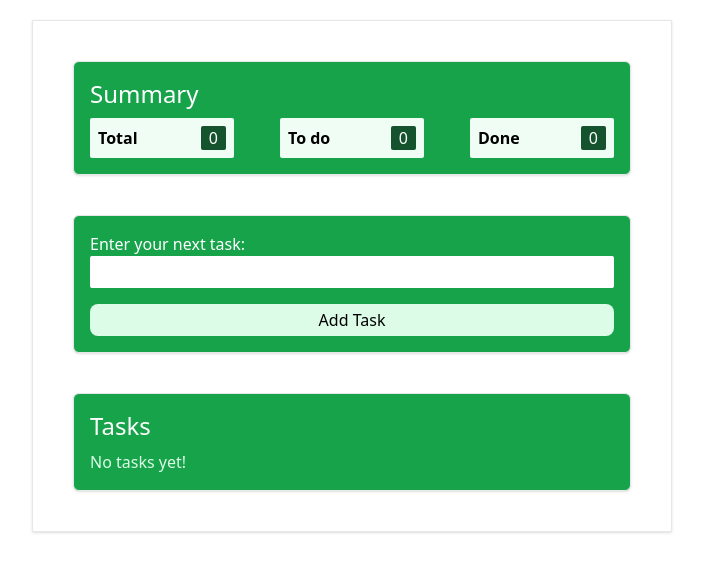
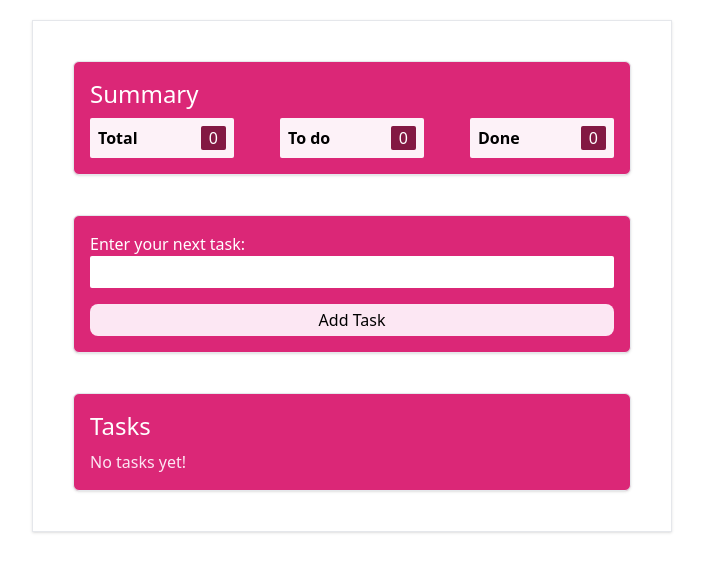
Before and after one commit to Ruzeda/toDolistApp, a React (Vite) app: page / in a window 1280 px wide. Shown: the top 572 px of the page, without its empty margins (288-991 px from the left). Built offline with nearby package versions, Linux system fonts and the light colour scheme.

Commit message:
pink color scheme added

```diff
--- a/src/components/Container.tsx
+++ b/src/components/Container.tsx
@@ -6,7 +6,7 @@ const Container = ({
     title?: string
 }) => {
     return (
-        <div className="bg-green-600 p-4 border shadow rounded-md">
+        <div className="bg-pink-600 p-4 border shadow rounded-md">
             {title && <h2 className="text-2xl pb-2 text-white">{title}</h2>}
             <div>{children}</div>
             </div>
--- a/src/components/Input.tsx
+++ b/src/components/Input.tsx
@@ -25,7 +25,7 @@ const InputContainer = ({
             </div>
             <button
                 type='submit'
-                className="bg-green-100 rounded-lg hover:bg-green-200 p-1"
+                className="bg-pink-100 rounded-lg hover:bg-pink-200 p-1"
             >
             Add Task
             </button>
--- a/src/components/Summary/SummaryItem.tsx
+++ b/src/components/Summary/SummaryItem.tsx
@@ -6,9 +6,9 @@ const SummaryItem = ({
     itemValue: number;
 }) => {
     return (
-        <article className='bg-green-50 w-36 rounded-sm flex justify-between p-2'>
+        <article className='bg-pink-50 w-36 rounded-sm flex justify-between p-2'>
             <h3 className="font-bold">{itemName}</h3>
-            <span className='bg-green-900 text-white px-2 rounded-sm'>
+            <span className='bg-pink-900 text-white px-2 rounded-sm'>
                 {itemValue}
             </span>
         </article>
--- a/src/components/Tasks/Task.tsx
+++ b/src/components/Tasks/Task.tsx
@@ -24,7 +24,7 @@ const Tasks = ({
               />
             ))
           ) : (
-            <span className="text-green-100">No tasks yet!</span>
+            <span className="text-pink-100">No tasks yet!</span>
           )}
         </div>
       );
--- a/src/components/Tasks/TaskItem.tsx
+++ b/src/components/Tasks/TaskItem.tsx
@@ -22,7 +22,7 @@ const TaskItem = ({
                 {name}
             </div>
             <button
-                className="bg-green-200 hover:bg-green-300 rounded-lg p-1 px-3"
+                className="bg-pink-200 hover:bg-pink-300 rounded-lg p-1 px-3"
                 type="button"
                 onClick={() => handleDelete(id)}
             >
```
